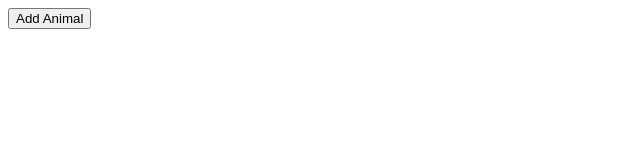
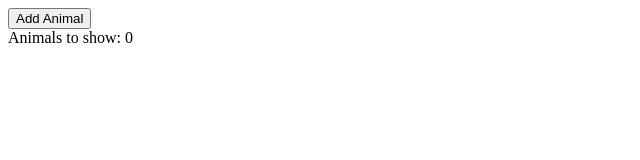
Before and after one commit to pantherakrugeri/animals, a React (Create React App) app: page / in a window 1280 px wide. Shown: the top 160 px of the page, without its empty margins (0-640 px from the left). Built offline with nearby package versions, Linux system fonts and the light colour scheme.

Commit message:
broke out handleclick

```diff
--- a/src/App.js
+++ b/src/App.js
@@ -1,7 +1,16 @@
+import { useState } from 'react';
+
 function App () {
+    const [count, setCount] = useState(0);
+
+    const handleClick = () => {
+        setCount(count + 1);
+    }
+
     return (
         <div>
-            <button onClick={() => console.log('btn was clicked!')}>Add Animal</button>
+            <button onClick={handleClick}>Add Animal</button>
+            <div>Animals to show: {count}</div>
         </div>
     )
 }
```
